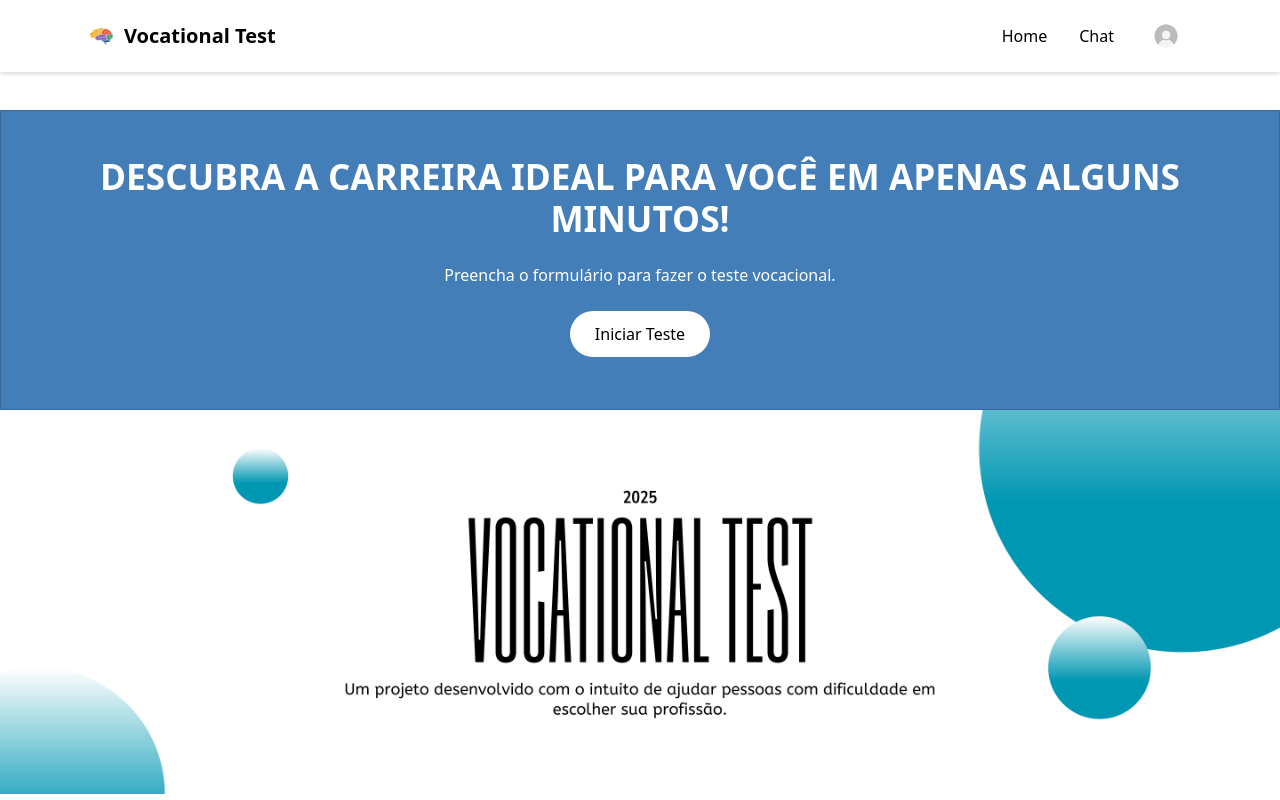
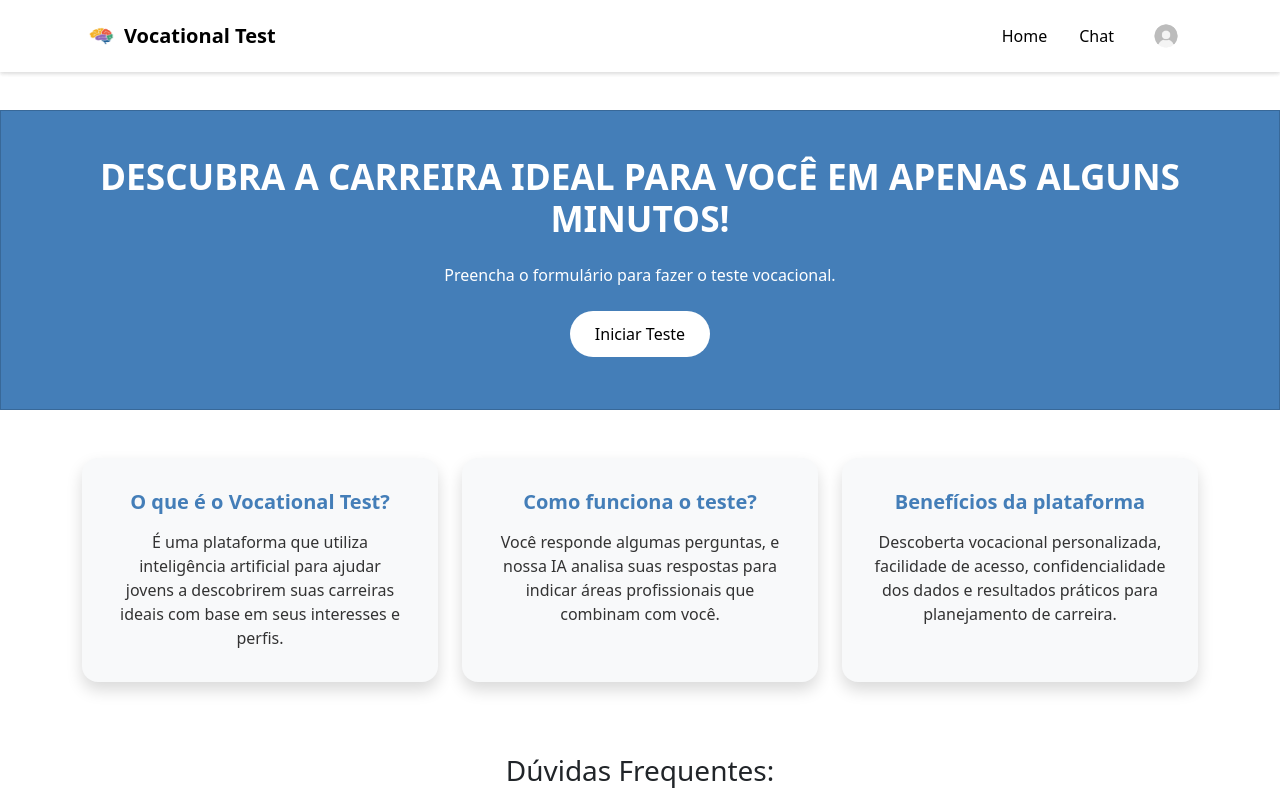
Before and after one commit to eduarda-guimaraes/Vocational-Test, a React (Vite) app in the folder frontend/: page / in a window 1280 px wide. Built offline with nearby package versions, Linux system fonts and the light colour scheme; no server answers.

Commit message:
layout: banner removido da home

```diff
--- a/frontend/src/pages/home.jsx
+++ b/frontend/src/pages/home.jsx
@@ -23,8 +23,6 @@ function Home() {
           </div>
         </div>
       </div>
-
-     <img src="/banner.png" alt="banner demonstrativo" className="img-fluid w-100 banner" />
 <div className="container my-5">
   <div className="row text-center">
     <div className="col-md-4 mb-4">
```
